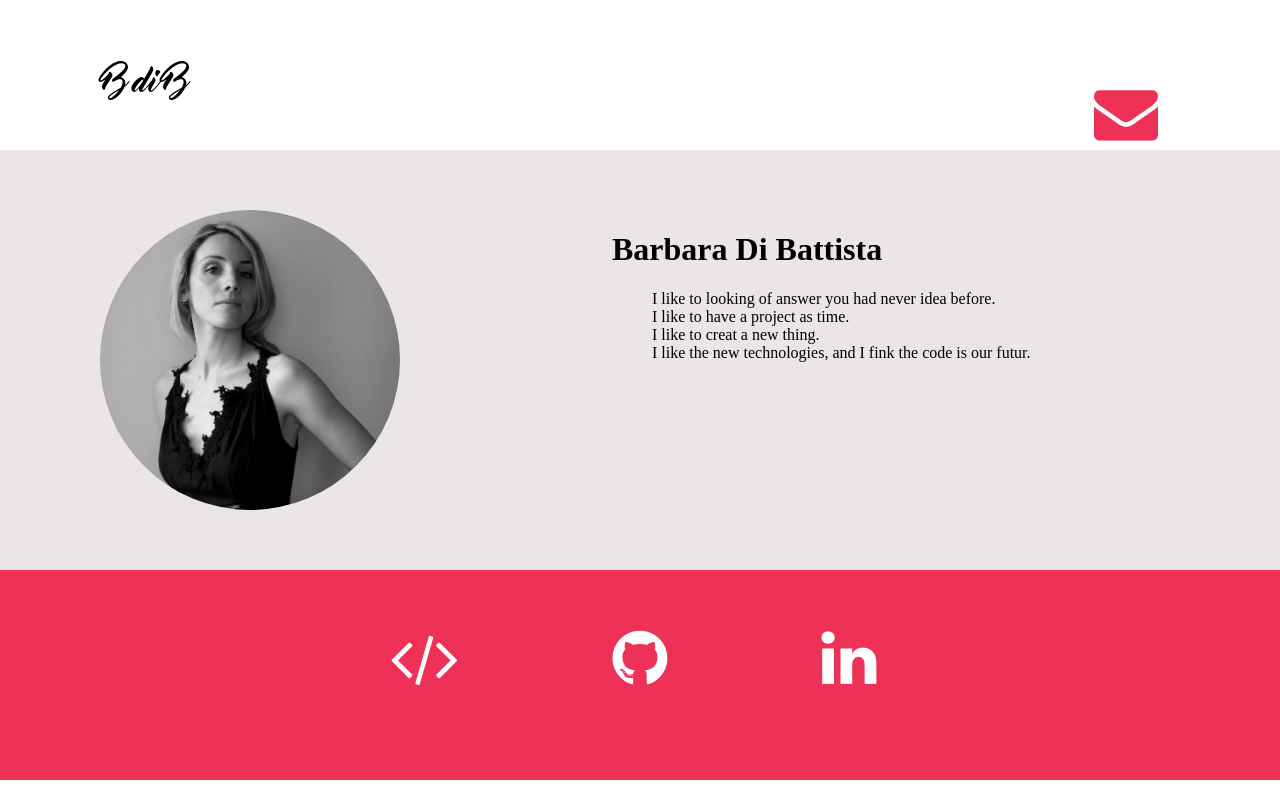
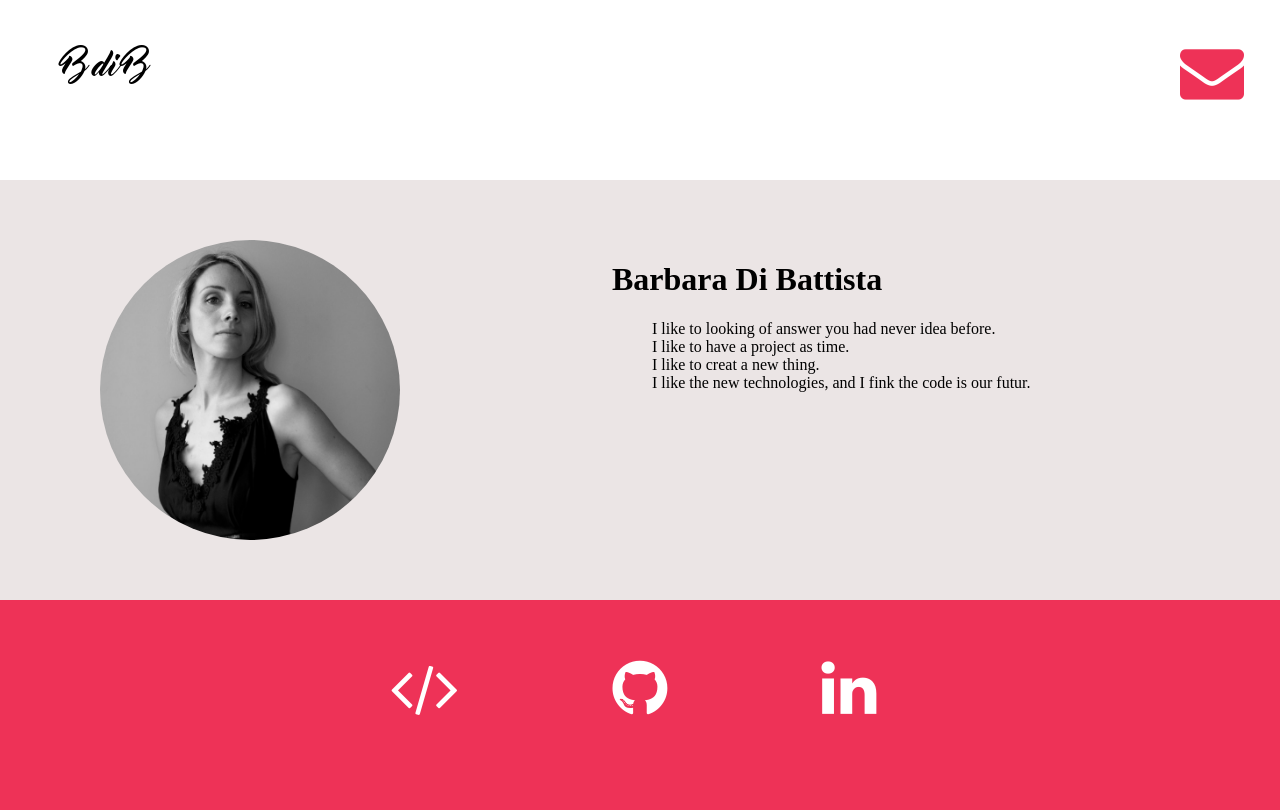
Before and after one commit to dibattista/dibattista.github.io, a plain HTML site: page index.html in a window 1280 px wide. Shown: the top 810 px of the page. Drawn offline with Linux system fonts and the light colour scheme.

Commit message:
merging the email

```diff
--- a/index.html
+++ b/index.html
@@ -6,10 +6,14 @@
 </head>
 <body>
 	<div class="banner">
-		<ul class="inline-block">
+		<div class="left">
 			<il><img src="images/logobdib.png" class="aligne-left"></il>
+		</div>
+		<div class="right">
 			<il><a href="mailto:barbaradibattista@yahoo.fr" target="_top" class="margin-left"><i class="fa fa-envelope fa-4x"></i></a></il>
-		</ul>
+		</div>
+		<div class="clear">
+		</div>
 	</div>
 	<div id="between">
 		<div id="left">
@@ -32,9 +36,9 @@
 	 </div>
 	 <div id="footer">
 	 	<ul>
-	 		<il><a href="" class="padding-code"><i class="fa fa-code fa-4x fa-inverse"></i></a></il>
-	 		<il><a href="" class="padding-github"><i class="fa fa-github fa-4x fa-inverse"></i></a></il>
-	 		<il><a href=""class="padding-in"><i class="fa fa-linkedin fa-4x fa-inverse"></i></a></il>
+	 		<il><a href="https://www.codecademy.com/31barbara" class="padding-code"><i class="fa fa-code fa-4x fa-inverse"></i></a></il>
+	 		<il><a href="https://github.com/dibattista" class="padding-github"><i class="fa fa-github fa-4x fa-inverse"></i></a></il>
+	 		<il><a href="https://ie.linkedin.com/in/barbara-di-battista-710521b3"class="padding-in"><i class="fa fa-linkedin fa-4x fa-inverse"></i></a></il>
 	 	</ul>
 	 </div>
 </body>
--- a/theme.css
+++ b/theme.css
@@ -9,17 +9,25 @@ body{
 .banner{
 	width: 100%;
 	height: 120px;
-	padding: 20px 100px 10px 0px;
+	padding: 20px 100px 40px 0px;
 }
 
 .margin-left{
-	  margin-left: 850px;
+
 	  color:#EE3257;
 
 }
 
-.inline-block{
-	display: inline-block;
+.left{
+	float: left;
+}
+
+.right{
+	float: right;
+ width: 100px;
+ height: 40px;
+ margin-left: 700px;
+ margin-top: 20px;
 }
 
 
```
